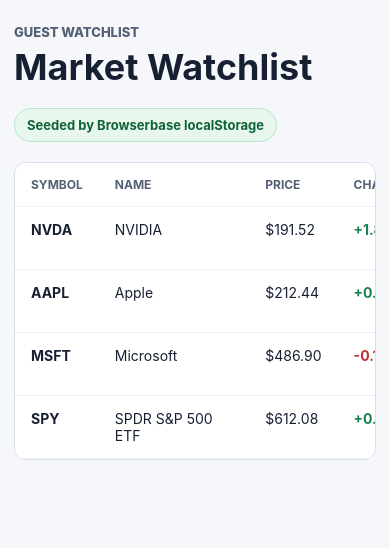
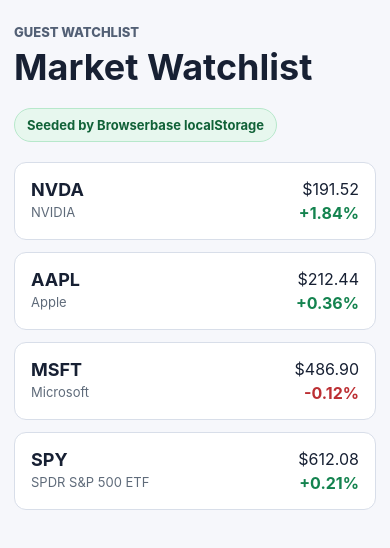
Before and after one commit to senxd/signoff-demo-app, a Next.js app: page /watchlist in a window 390 px wide. Shown: the top 548 px of the page. Built offline with nearby package versions, Linux system fonts and the light colour scheme.

Commit message:
Implement Signoff contract drydemo7

```diff
--- a/src/app/globals.css
+++ b/src/app/globals.css
@@ -122,3 +122,53 @@
     flex-direction: column;
   }
 }
+
+
+/* SIGNOFF_MOBILE_WATCHLIST_PATCH */
+.signoff-mobile-card-grid {
+  display: none;
+}
+
+@media (max-width: 640px) {
+  .watchlist-status {
+    white-space: normal;
+  }
+
+  .signoff-mobile-card-grid {
+    display: grid;
+    gap: 12px;
+  }
+
+  .watchlist-card {
+    align-items: flex-start;
+    background: white;
+    border: 1px solid #d8dee9;
+    border-radius: 12px;
+    display: flex;
+    gap: 16px;
+    justify-content: space-between;
+    padding: 16px;
+  }
+
+  .watchlist-card h2 {
+    font-size: 18px;
+    margin: 0;
+  }
+
+  .watchlist-card p {
+    color: #5f6b7a;
+    font-size: 13px;
+    margin: 4px 0 0;
+  }
+
+  .watchlist-card-metrics {
+    display: grid;
+    gap: 4px;
+    text-align: right;
+    white-space: nowrap;
+  }
+
+  .watchlist-table-frame {
+    display: none;
+  }
+}
--- a/src/components/watchlist/watchlist-shell.tsx
+++ b/src/components/watchlist/watchlist-shell.tsx
@@ -53,6 +53,26 @@
         <p className="watchlist-status">Seeded by Browserbase localStorage</p>
       </div>
 
+      <div className="signoff-mobile-card-grid" aria-label="Mobile watchlist cards">
+        {symbols.map((symbol) => {
+          const item = watchlistRows.find((row) => row.symbol === symbol);
+          return (
+            <article className="watchlist-card" key={symbol}>
+              <div>
+                <h2>{symbol}</h2>
+                <p>{item?.name ?? "Watchlist company"}</p>
+              </div>
+              <div className="watchlist-card-metrics">
+                <span>{item?.price ?? "Pending"}</span>
+                <span className={item?.change?.startsWith("-") ? "negative" : "positive"}>
+                  {item?.change ?? "+0.00%"}
+                </span>
+              </div>
+            </article>
+          );
+        })}
+      </div>
+
       <div className="watchlist-table-frame">
         <table className="watchlist-table">
           <thead>
```
